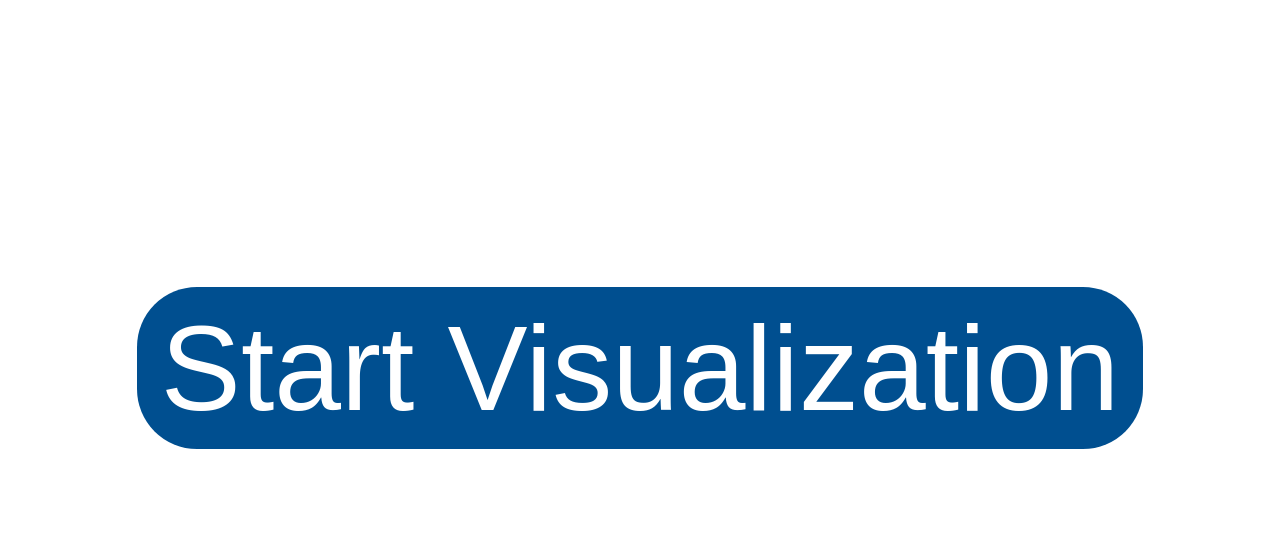
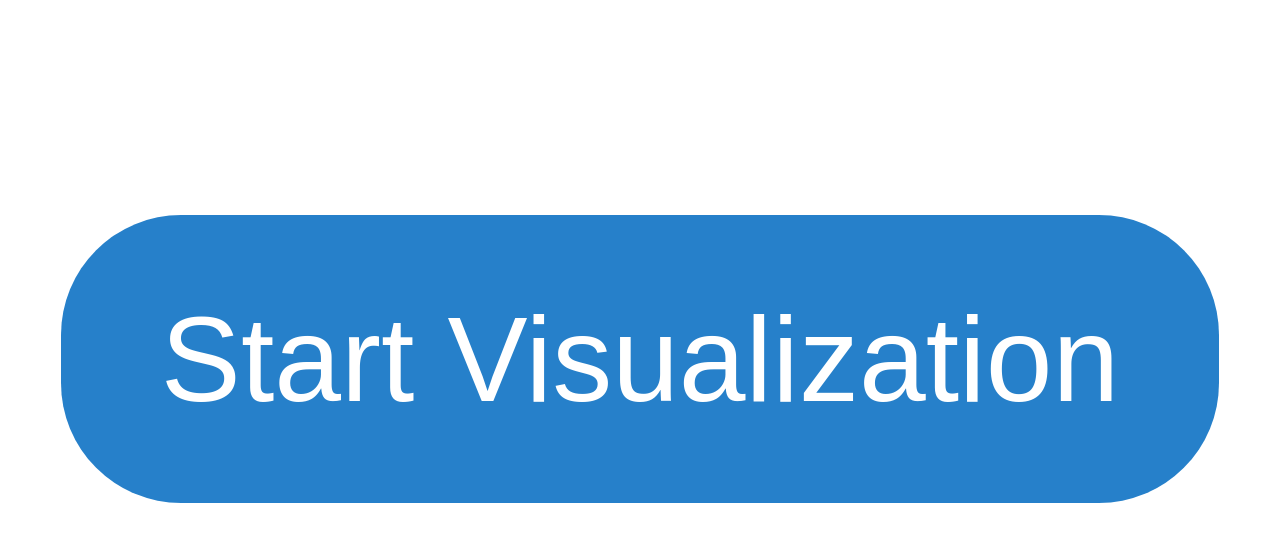
Before and after one commit to AhaanRD/Archify, a plain HTML site: page landing_page.html in a window 1280 px wide. Shown: the part 525-1066 px from the top of the page. Drawn offline with Linux system fonts and the light colour scheme.

Commit message:
Comestics
Added button animations and colour gradient

```diff
--- a/script.js
+++ b/script.js
@@ -54,7 +54,7 @@ fetch("walls.json")
       const wallLength = Math.hypot(dx, dy);
       const angle = Math.atan2(dy, dx);
 
-      const geometry = new THREE.BoxGeometry(wallLength, 50, 10);
+      const geometry = new THREE.BoxGeometry(wallLength, 50, 5);
       const material = new THREE.MeshLambertMaterial({ color: 0x5555ff });
       const wall = new THREE.Mesh(geometry, material);
 
--- a/style.css
+++ b/style.css
@@ -1,7 +1,7 @@
 body.landing {
   margin: 0;
   font-family: 'Century Gothic', 'css';
-  background: linear-gradient(to bottom, #e0eafc, #78aefa);
+  background: linear-gradient(to bottom,#2980B9,#6DD5FA,#FFFFFF);
   display: flex;
   justify-content: center;
   align-items: center;
@@ -13,21 +13,24 @@ body.landing {
   background: white;
   padding: 400px 600px;
   font-size: 200px;
-  border-radius: 12px;
-  box-shadow: 0 0 20px rgba(0,0,0,0.1);
+  border-radius: 120px;
+  box-shadow: 30px 30px 40px 10px rgba(0,0,0,0.1);
 }
 
 .center-box button {
   margin-top: 20px;
-  padding: 12px 24px;
+  padding: 75px 100px;
   font-size: 120px;
   border: none;
-  background-color: #004F90;
+  background-color: #2680ca;
   color: rgb(255, 255, 255);
-  border-radius: 60px;
+  border-radius: 120px;
   cursor: pointer;
+  display: inline-block;
+  position: relative;
+  transition: 0.5s;
 }
 
-.center-box button:hover {
+.center-box button:hover{
   background-color: #003d70;
 }
```
Also changed, not shown: model.html (+4 -2 lines).
